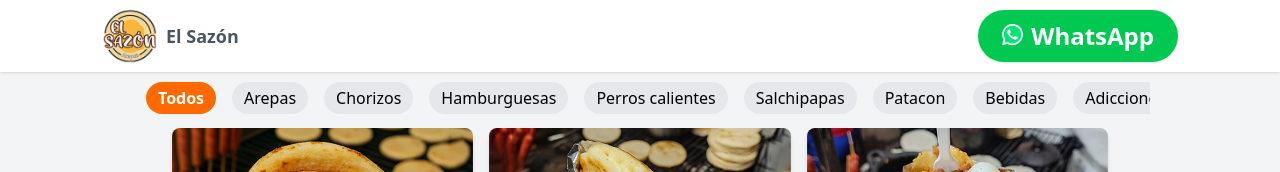
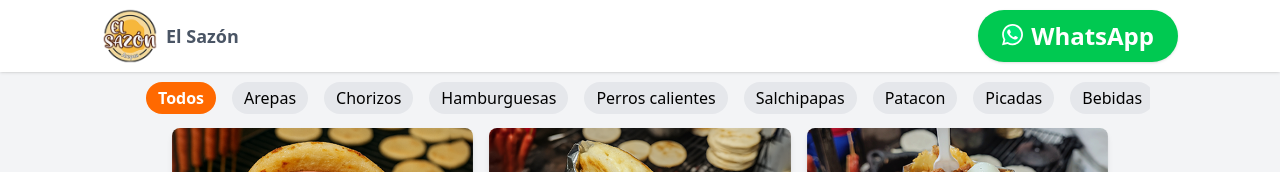
Before and after one commit to yimmi4000dev/menu-el_sazon, a Next.js app: page / in a window 1280 px wide. Shown: the top 172 px of the page. Built offline with nearby package versions, Linux system fonts and the light colour scheme.

Commit message:
v0.1.3: Modificacion del contenido de productos v2

```diff
--- a/src/app/page.tsx
+++ b/src/app/page.tsx
@@ -46,6 +46,7 @@ export default function MenuPage() {
     "perros calientes",
     "salchipapas",
     "patacon",
+    "picadas",
     "bebidas",
     "adicciones",
   ];
```
